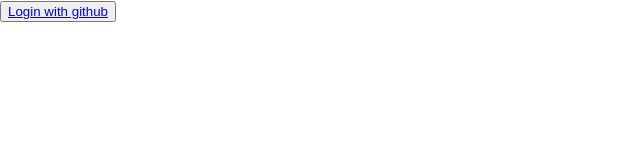
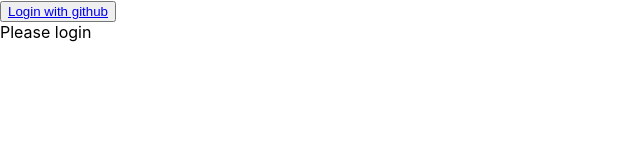
Before and after one commit to zegenerative/managit-client, a React (Create React App) app: page / in a window 1280 px wide. Shown: the top 160 px of the page, without its empty margins (0-640 px from the left). Built offline with nearby package versions, Linux system fonts and the light colour scheme; no server answers.

Commit message:
Change path to /

```diff
--- a/src/App.js
+++ b/src/App.js
@@ -29,8 +29,8 @@
             Login with github
           </a>
         </button>
-        {/* <Route exact path={`/home.html?access_token=${this.state.query}`} component={ Home }/> */}
-        <Route path={'/home'} component={ Home }/>
+        {/* <Route exact path={`/home?access_token=${this.state.query}`} component={ Home }/> */}
+        <Route path={'/'} component={ Home }/>
       </div>
     )
   }
--- a/src/Components/Home.js
+++ b/src/Components/Home.js
@@ -1,5 +1,6 @@
 import React, { Component } from 'react'
 import request from 'superagent'
+import queryString from 'query-string'
 
 export default class Home extends Component {
 
@@ -8,8 +9,10 @@
     }
 
     componentDidMount() {
-        const query = window.location.search.substring(1)
-        const token = query.split('access_token=')[1]
+        // const query = window.location.search.substring(1)
+        const query = queryString.parse(this.props.location.search)
+        // const token = query.split('access_token=')[1]
+        const token = query.access_token
         console.log('query:', query, 'token:', token)
         request
             .get('https://api.github.com/user')
```
